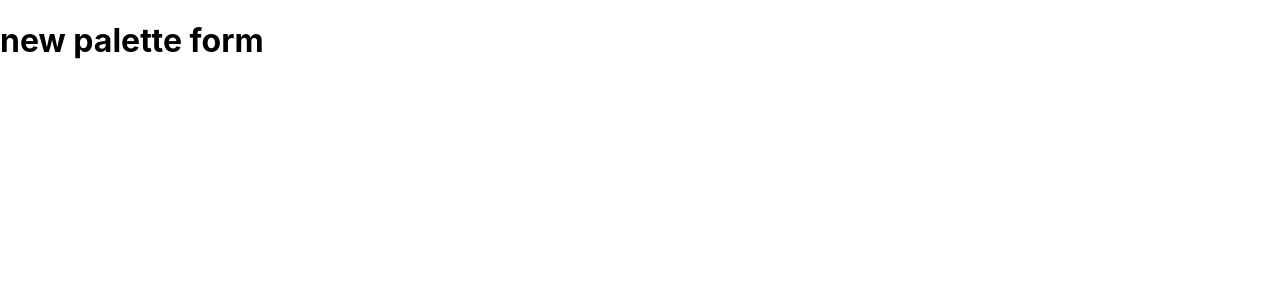
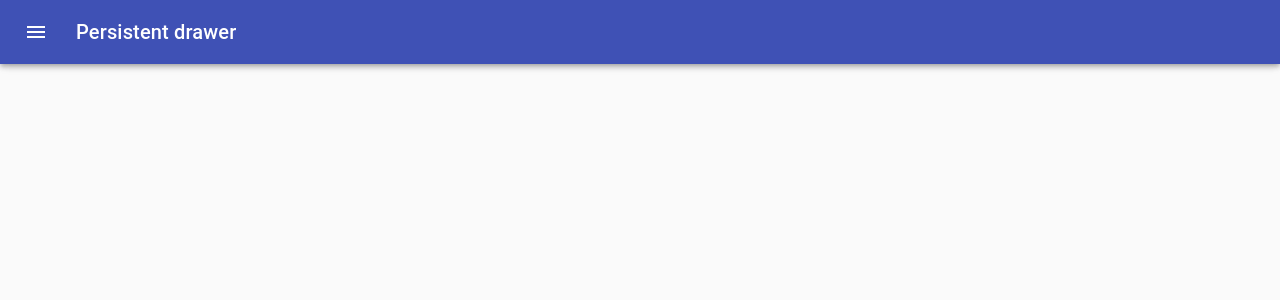
Before and after one commit to 00010100/colors-app, a React (Create React App) app: page /palette/new in a window 1280 px wide. Shown: the top 300 px of the page. Built offline with nearby package versions, Linux system fonts and the light colour scheme; the HTML template or start-up script is replaced by a standard one.

Commit message:
Added Drawer to NewPaletteForm

```diff
--- a/src/NewPaletteForm.js
+++ b/src/NewPaletteForm.js
@@ -1,13 +1,134 @@
-import React, { Component } from 'react'
+import React, { useState } from 'react';
+import clsx from 'clsx';
+import { makeStyles } from '@material-ui/core/styles';
+import Drawer from '@material-ui/core/Drawer';
+import CssBaseline from '@material-ui/core/CssBaseline';
+import AppBar from '@material-ui/core/AppBar';
+import Toolbar from '@material-ui/core/Toolbar';
+import Typography from '@material-ui/core/Typography';
+import Divider from '@material-ui/core/Divider';
+import IconButton from '@material-ui/core/IconButton';
+import MenuIcon from '@material-ui/icons/Menu';
+import ChevronLeftIcon from '@material-ui/icons/ChevronLeft';
 
-class NewPaletteForm extends Component {
-  render() {
-    return (
-      <div>
-        <h1>new palette form</h1>
-      </div>
-    )
+const drawerWidth = 240;
+
+const useStyles = makeStyles(theme => ({
+  root: {
+    display: 'flex',
+  },
+  appBar: {
+    transition: theme.transitions.create(['margin', 'width'], {
+      easing: theme.transitions.easing.sharp,
+      duration: theme.transitions.duration.leavingScreen,
+    }),
+  },
+  appBarShift: {
+    width: `calc(100% - ${drawerWidth}px)`,
+    marginLeft: drawerWidth,
+    transition: theme.transitions.create(['margin', 'width'], {
+      easing: theme.transitions.easing.easeOut,
+      duration: theme.transitions.duration.enteringScreen,
+    }),
+  },
+  menuButton: {
+    marginRight: theme.spacing(2),
+  },
+  hide: {
+    display: 'none',
+  },
+  drawer: {
+    width: drawerWidth,
+    flexShrink: 0,
+  },
+  drawerPaper: {
+    width: drawerWidth,
+  },
+  drawerHeader: {
+    display: 'flex',
+    alignItems: 'center',
+    padding: '0 8px',
+    ...theme.mixins.toolbar,
+    justifyContent: 'flex-end',
+  },
+  content: {
+    flexGrow: 1,
+    padding: theme.spacing(3),
+    transition: theme.transitions.create('margin', {
+      easing: theme.transitions.easing.sharp,
+      duration: theme.transitions.duration.leavingScreen,
+    }),
+    marginLeft: -drawerWidth,
+  },
+  contentShift: {
+    transition: theme.transitions.create('margin', {
+      easing: theme.transitions.easing.easeOut,
+      duration: theme.transitions.duration.enteringScreen,
+    }),
+    marginLeft: 0,
+  },
+}));
+
+export default function NewPaletteForm() {
+  const classes = useStyles();
+  const [open, setOpen] = useState(false);
+
+  function handleDrawerOpen() {
+    setOpen(true);
   }
+
+  function handleDrawerClose() {
+    setOpen(false);
+  }
+
+  return (
+    <div className={classes.root}>
+      <CssBaseline />
+      <AppBar
+        position="fixed"
+        className={clsx(classes.appBar, {
+          [classes.appBarShift]: open,
+        })}
+      >
+        <Toolbar>
+          <IconButton
+            color="inherit"
+            aria-label="Open drawer"
+            onClick={handleDrawerOpen}
+            edge="start"
+            className={clsx(classes.menuButton, open && classes.hide)}
+          >
+            <MenuIcon />
+          </IconButton>
+          <Typography variant="h6" noWrap>
+            Persistent drawer
+          </Typography>
+        </Toolbar>
+      </AppBar>
+      <Drawer
+        className={classes.drawer}
+        variant="persistent"
+        anchor="left"
+        open={open}
+        classes={{
+          paper: classes.drawerPaper,
+        }}
+      >
+        <div className={classes.drawerHeader}>
+          <IconButton onClick={handleDrawerClose}>
+            <ChevronLeftIcon />
+          </IconButton>
+        </div>
+        <Divider />
+      </Drawer>
+      <main
+        className={clsx(classes.content, {
+          [classes.contentShift]: open,
+        })}
+      >
+        <div className={classes.drawerHeader} />
+
+      </main>
+    </div>
+  );
 }
-
-export default NewPaletteForm;
```
